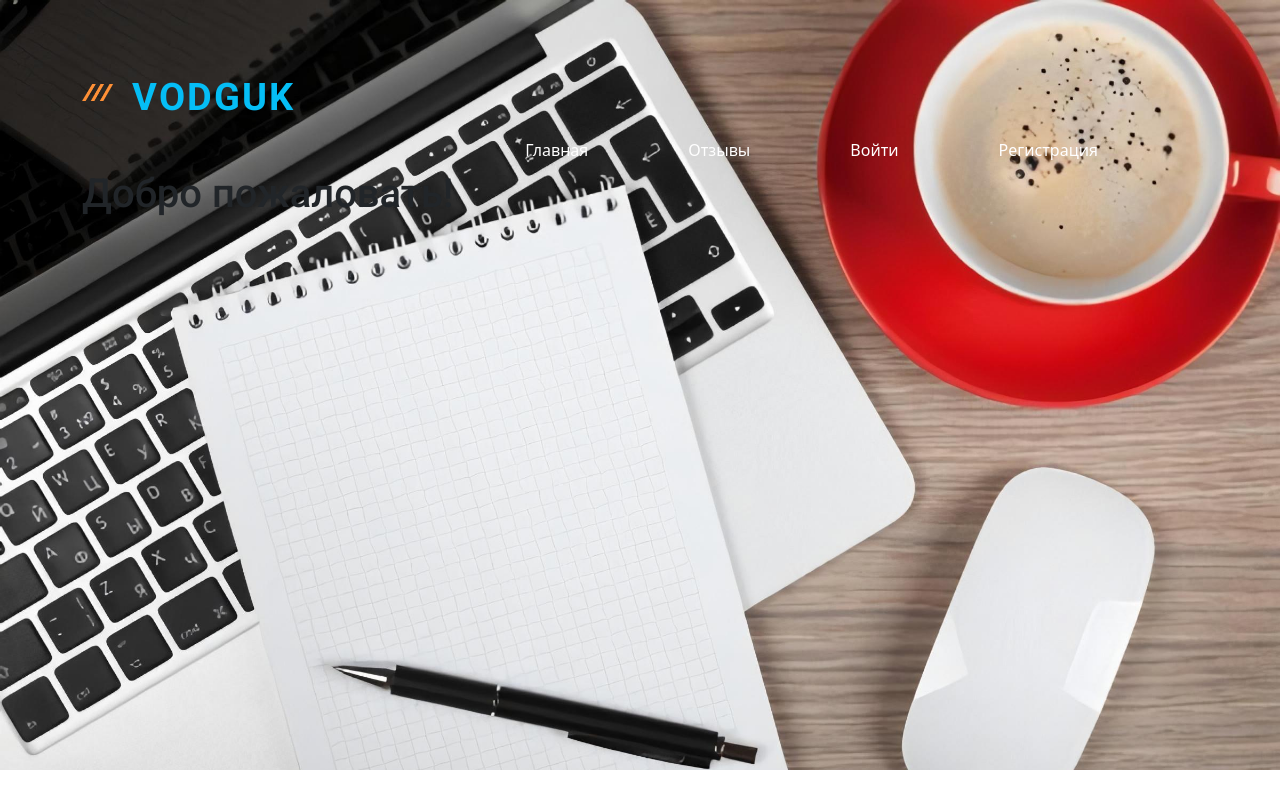
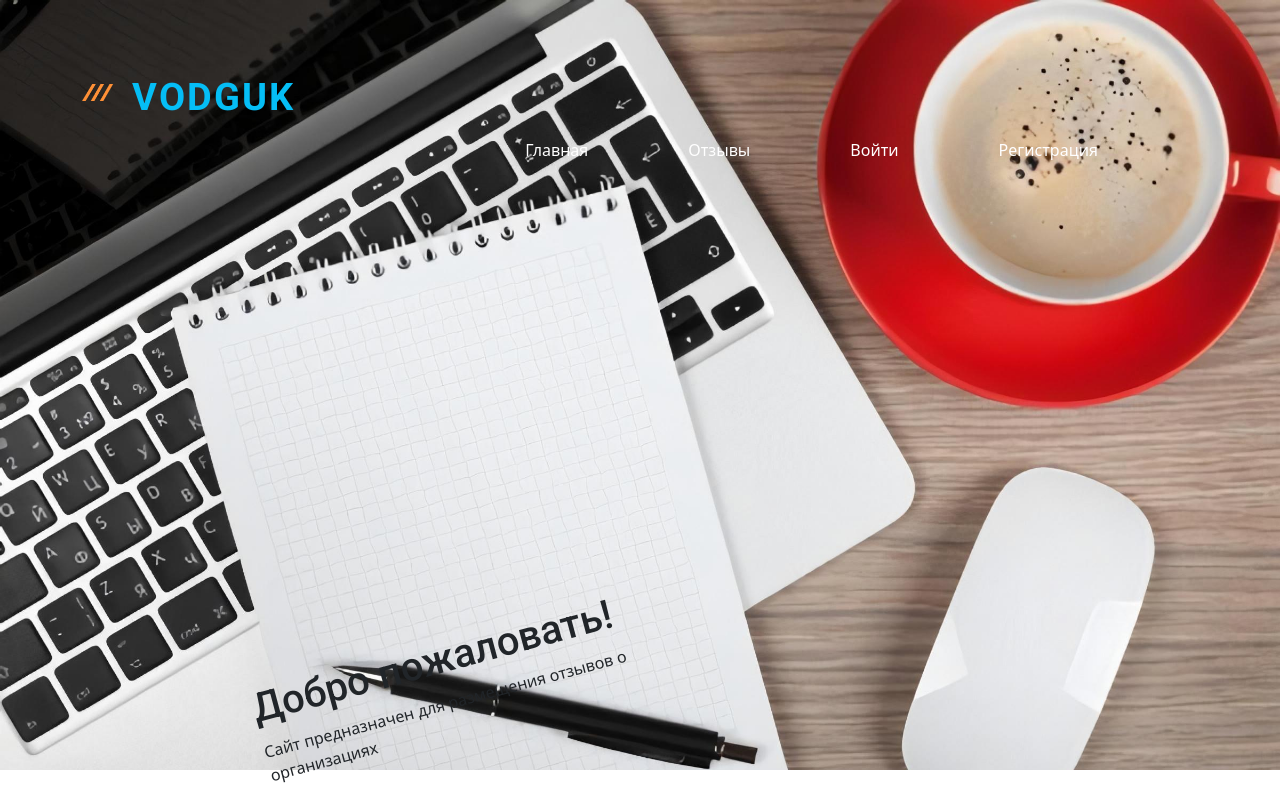
Before and after one commit to SergeiPozharkov/myproject, a PHP site: page /main/index in a window 1280 px wide. Run offline with PHP 8.4, Linux system fonts and the light colour scheme.

Commit message:
update css and main template

```diff
--- a/public/css/style.css
+++ b/public/css/style.css
@@ -66,10 +66,18 @@ License URL: http://creativecommons.org/licenses/by/3.0/
     margin-top: 80px;
 }
 
-/*.flex_item > a::selection {*/
-/*    color: #ff9036;*/
-/*text-decoration: none;*/
-/*}*/
+#main {
+    width: 400px;
+    height: auto;
+    margin: auto;
+    position: absolute;
+    top: 465px;
+    left: 0;
+    bottom: 0;
+    right: 400px;
+    transform: rotate(-15deg);
+}
+
 #rotate_logo {
     margin-right: 1000px;
 }
--- a/templates/Main/index.php
+++ b/templates/Main/index.php
@@ -1,2 +1,4 @@
-
-<h1>Добро пожаловать!</h1>
+<div id="main">
+    <h1>Добро пожаловать!</h1>
+    <p>Сайт предназначен для размещения отзывов о организациях</p>
+</div>
```
